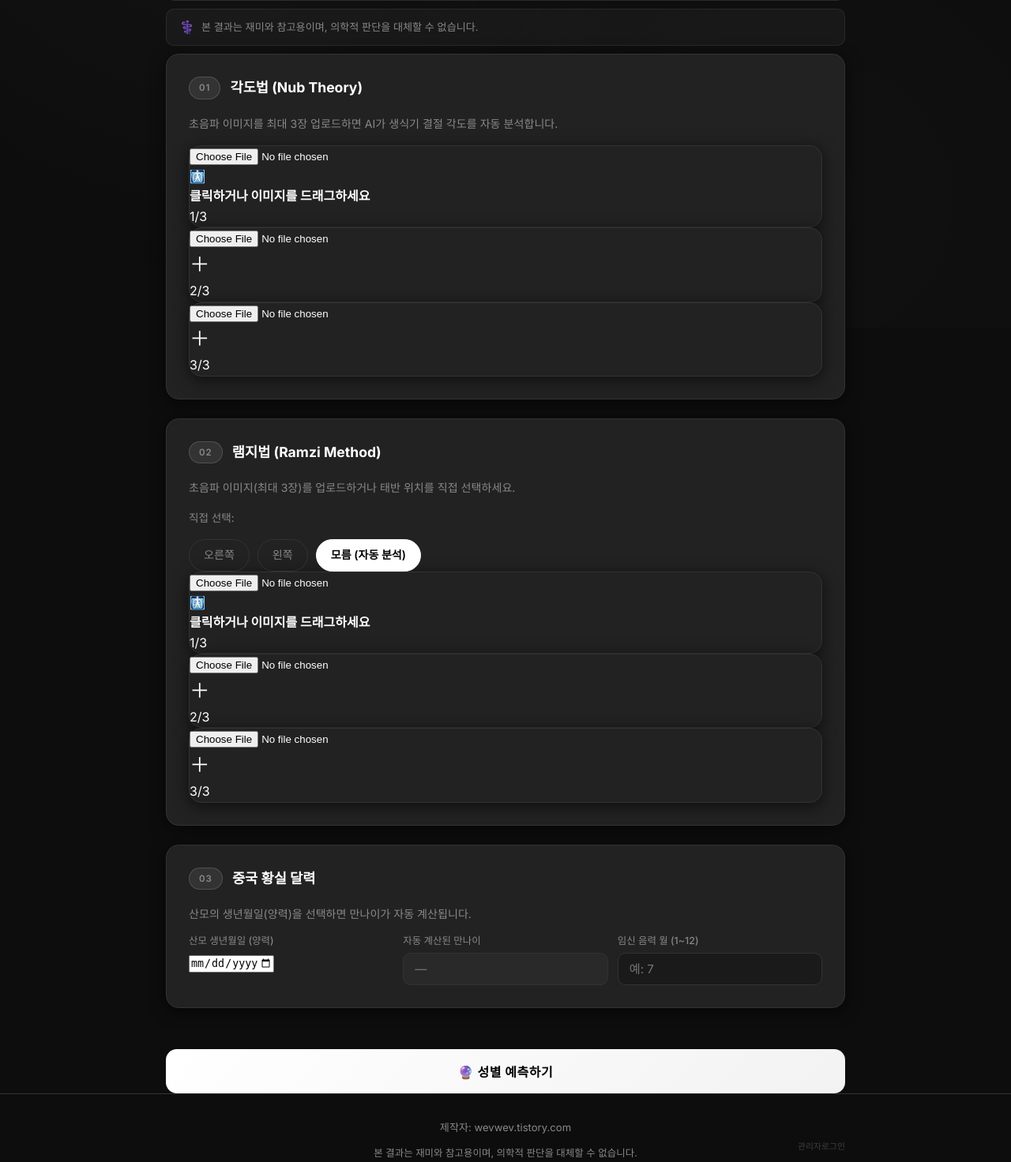
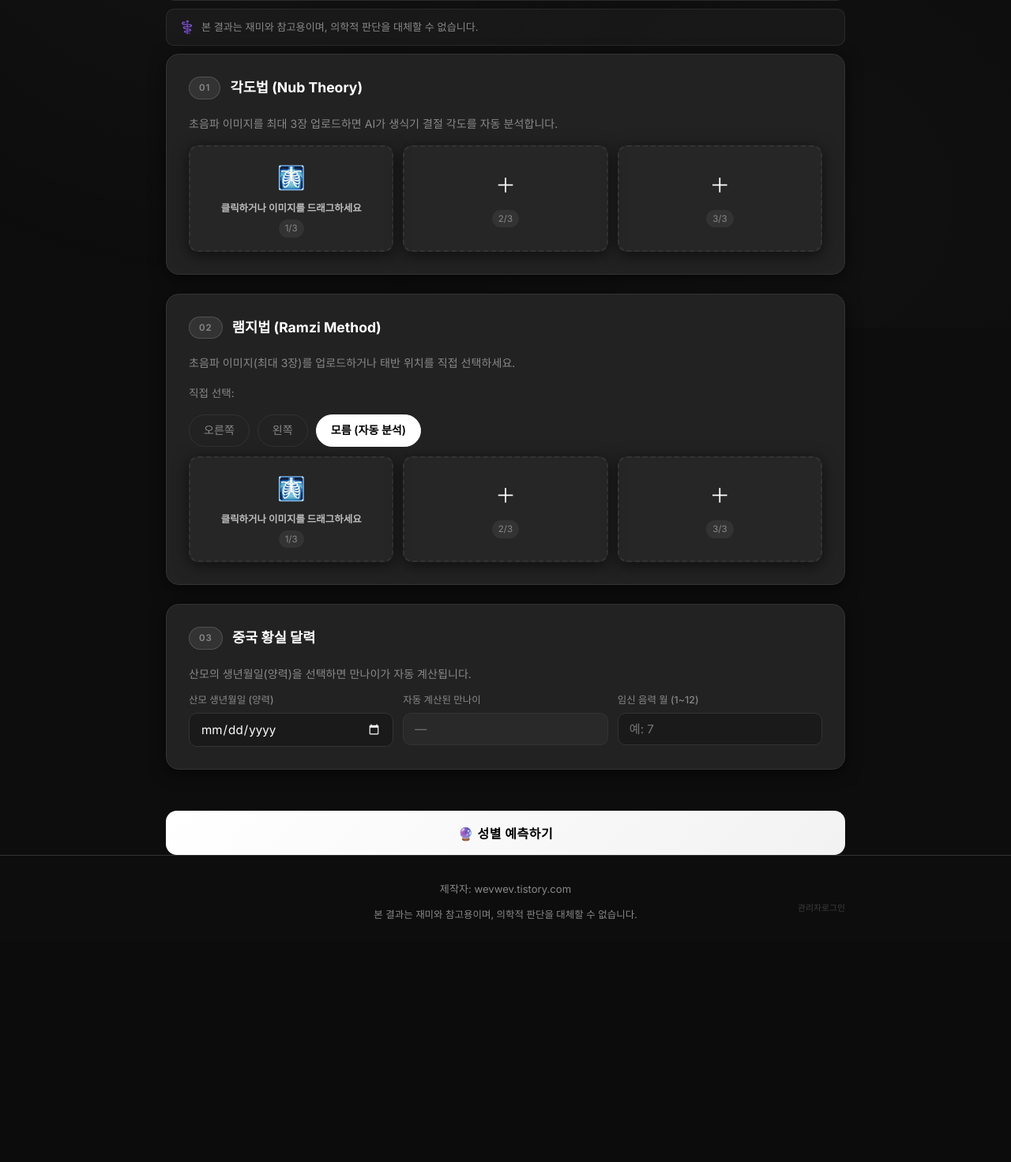
Before and after one commit to kimyeasll-byte/nubscope-new-, a Flask app: page / in a window 1280 px wide. Shown: the part 385-1857 px from the top of the page at 79% size. After the commit the page ends 1551 px from the top, so only its background shows below. Run offline with Flask 3, Linux system fonts and the light colour scheme.

Commit message:
Add multi-image upload grid styles

```diff
--- a/static/style.css
+++ b/static/style.css
@@ -483,6 +483,111 @@ footer a:hover { color: var(--accent); }
 }
 .admin-link:hover { color: rgba(255,255,255,0.5) !important; }
 
+/* ── Multi-image Upload Grid ── */
+.upload-multi {
+  display: grid;
+  grid-template-columns: repeat(3, 1fr);
+  gap: 12px;
+  margin-top: 12px;
+}
+.upload-slot {
+  border-radius: 12px;
+  overflow: hidden;
+  cursor: pointer;
+  min-height: 120px;
+  position: relative;
+  display: flex;
+  align-items: center;
+  justify-content: center;
+  border: 2px dashed var(--border) !important;
+  background: rgba(255,255,255,0.02) !important;
+  transition: var(--float-transition), border-color 0.2s;
+}
+.upload-slot:hover, .upload-slot.drag-over {
+  border-color: rgba(255,255,255,0.4) !important;
+  background: rgba(255,255,255,0.05) !important;
+}
+.upload-slot input[type="file"] {
+  display: none;
+}
+.slot-placeholder {
+  display: flex;
+  flex-direction: column;
+  align-items: center;
+  justify-content: center;
+  padding: 16px 8px;
+  text-align: center;
+  gap: 6px;
+  width: 100%;
+}
+.slot-placeholder .upload-icon { font-size: 1.8rem; }
+.slot-placeholder .upload-label { font-size: 0.75rem; color: var(--muted); }
+.slot-placeholder strong { font-size: 0.78rem; color: rgba(255,255,255,0.7); }
+.slot-num {
+  display: inline-block;
+  margin-top: 4px;
+  font-size: 0.72rem;
+  color: var(--muted);
+  background: rgba(255,255,255,0.06);
+  border-radius: 20px;
+  padding: 2px 8px;
+}
+.slot-preview {
+  width: 100%;
+  height: 100%;
+  position: relative;
+  display: flex;
+  align-items: center;
+  justify-content: center;
+}
+.slot-preview img {
+  width: 100%;
+  height: 120px;
+  object-fit: cover;
+  display: block;
+}
+.slot-remove {
+  position: absolute;
+  top: 6px;
+  right: 6px;
+  width: 24px;
+  height: 24px;
+  border-radius: 50%;
+  border: none;
+  background: rgba(0,0,0,0.7);
+  color: #fff;
+  font-size: 0.75rem;
+  cursor: pointer;
+  display: flex;
+  align-items: center;
+  justify-content: center;
+  transition: background 0.2s;
+}
+.slot-remove:hover { background: #c00; }
+
+@media (max-width: 500px) {
+  .upload-multi { grid-template-columns: 1fr 1fr; }
+  .upload-multi .upload-slot:last-child { display: none; }
+}
+
+/* ── Date Input ── */
+input[type="date"] {
+  width: 100%;
+  background: var(--surface);
+  border: 1px solid var(--border);
+  border-radius: 10px;
+  padding: 10px 14px;
+  color: var(--accent);
+  font-size: 0.95rem;
+  font-family: 'Inter', sans-serif;
+  transition: border-color 0.2s;
+  color-scheme: dark;
+}
+input[type="date"]:focus {
+  outline: none;
+  border-color: rgba(255,255,255,0.5);
+}
+
 /* ── Scrollbar ── */
 ::-webkit-scrollbar { width: 6px; }
 ::-webkit-scrollbar-track { background: var(--bg); }
```
